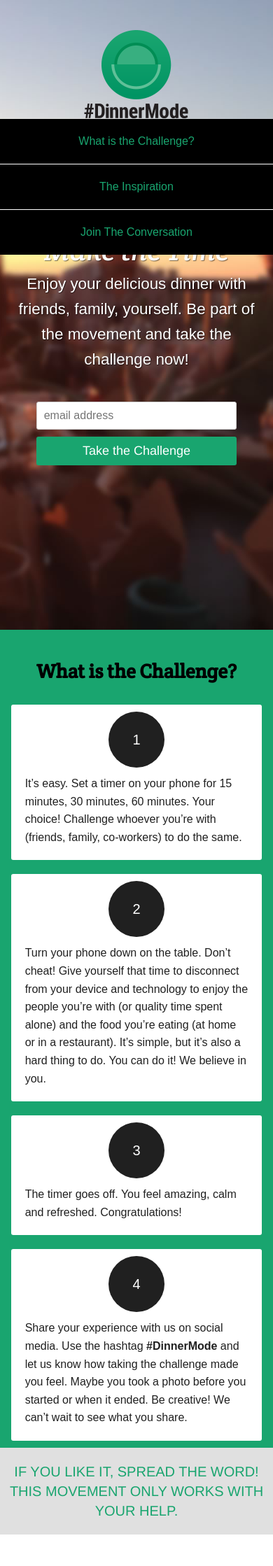
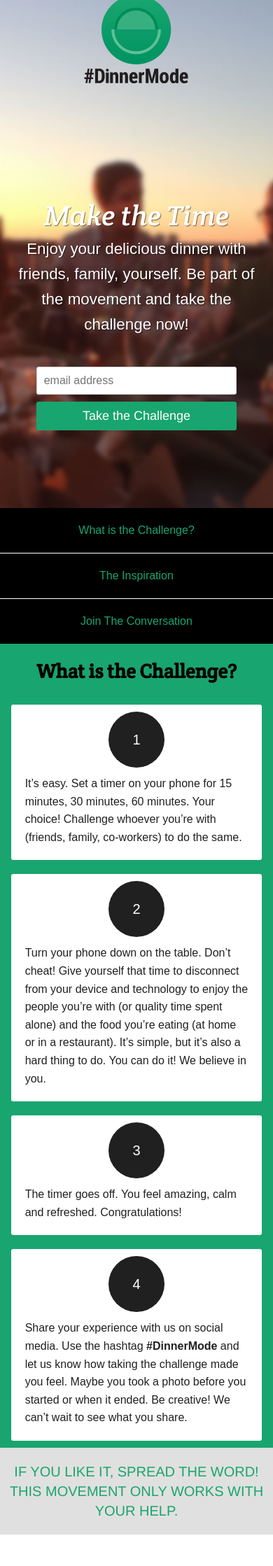
Before and after one commit to DinnerMode/dinnermode.github.io, a Jekyll site: the page built from index.html, in a window 390 px wide. Shown: the top 2238 px of the page at 70% size. Built offline with Jekyll 4.4.1, drawn with Linux system fonts in a browser that asks for light colours; nearby versions of some CDN libraries; some web fonts are replaced; comment, search, counter and statistics services are not loaded.

Commit message:
mobile spacing

```diff
--- a/_sass/_dinner.scss
+++ b/_sass/_dinner.scss
@@ -437,9 +437,12 @@ nav {
 }
 /* G Mobile Hacks */
 @media only screen and (max-width: 40em) {
+  section {
+    bottom:50px;
+  }
   nav {
     clear:both;
-    position:relative;
+    bottom:-70px;
     a {
       display:block;
       clear:both;
```
